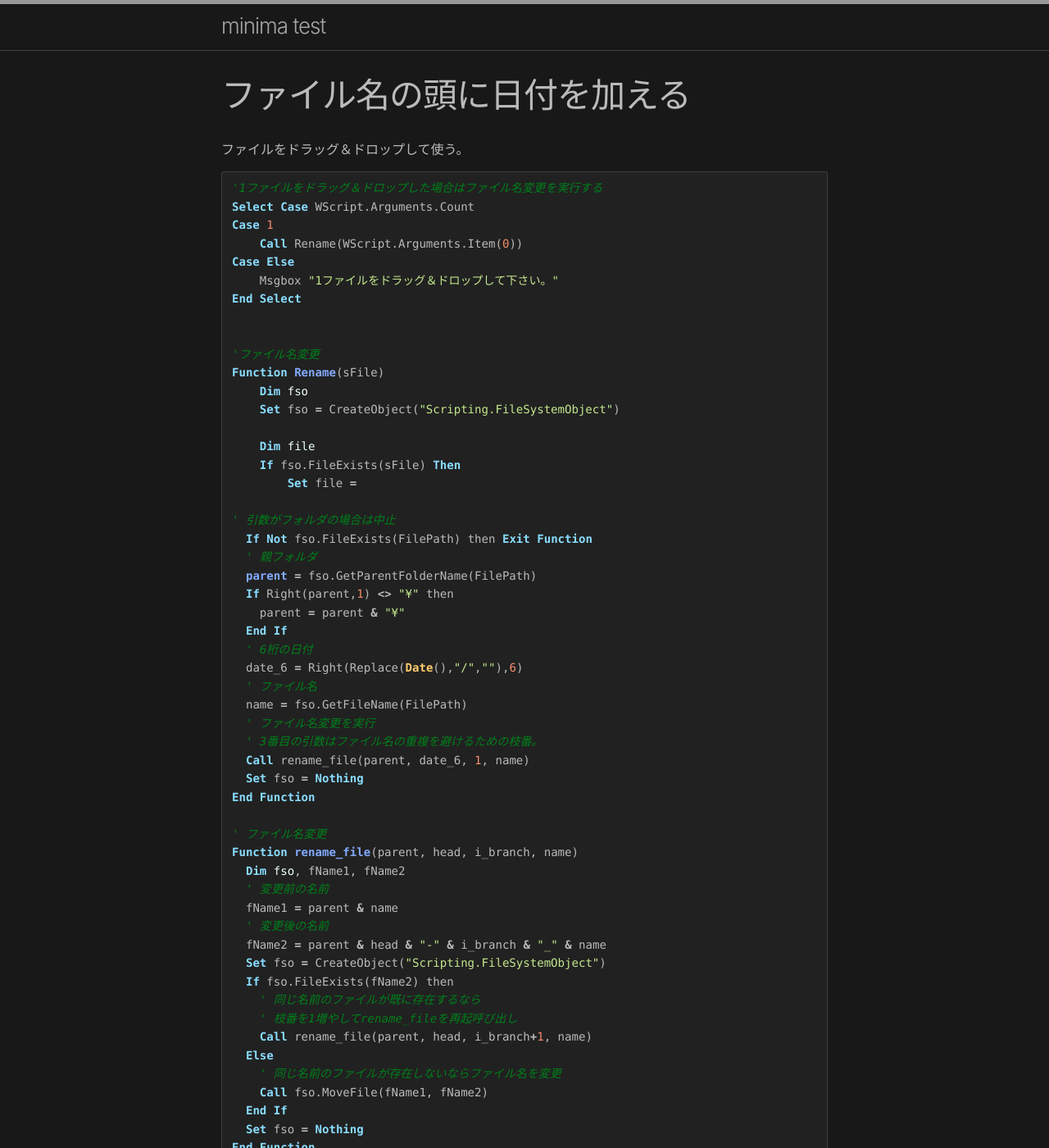
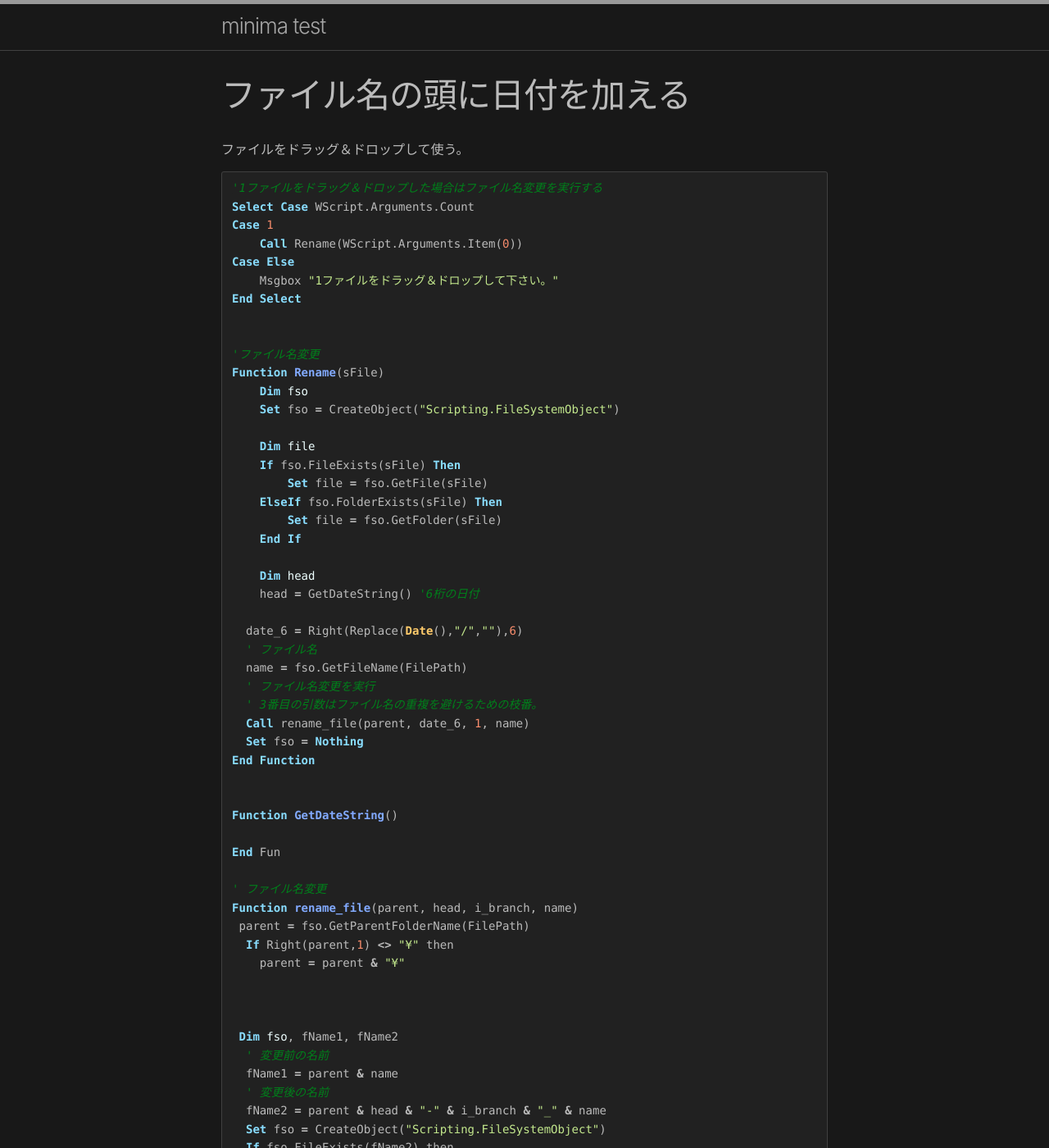
Before and after one commit to sammaya164/minima-test, a Jekyll site: the page built from _posts/2021-11-12-rename.md, in a window 1280 px wide and 1400 px high. Shown: the whole window at 82% size. Built offline with Jekyll 4.4.1, drawn with Linux system fonts in a browser that asks for light colours.

Commit message:
Update 2021-11-12-rename.md

```diff
--- a/_posts/2021-11-12-rename.md
+++ b/_posts/2021-11-12-rename.md
@@ -22,16 +22,14 @@ Function Rename(sFile)
 
     Dim file
     If fso.FileExists(sFile) Then
-        Set file =
+        Set file = fso.GetFile(sFile)
+    ElseIf fso.FolderExists(sFile) Then
+        Set file = fso.GetFolder(sFile)
+    End If
 
-' 引数がフォルダの場合は中止
-  If Not fso.FileExists(FilePath) then Exit Function
-  ' 親フォルダ
-  parent = fso.GetParentFolderName(FilePath)
-  If Right(parent,1) <> "¥" then
-    parent = parent & "¥"
-  End If
-  ' 6桁の日付
+    Dim head
+    head = GetDateString() '6桁の日付
+
   date_6 = Right(Replace(Date(),"/",""),6)
   ' ファイル名
   name = fso.GetFileName(FilePath)
@@ -41,9 +39,20 @@ Function Rename(sFile)
   Set fso = Nothing
 End Function
 
+
+Function GetDateString()
+
+End Fun
+
 ' ファイル名変更
 Function rename_file(parent, head, i_branch, name)
-  Dim fso, fName1, fName2
+ parent = fso.GetParentFolderName(FilePath)
+  If Right(parent,1) <> "¥" then
+    parent = parent & "¥"
+
+
+
+ Dim fso, fName1, fName2
   ' 変更前の名前
   fName1 = parent & name
   ' 変更後の名前
```
